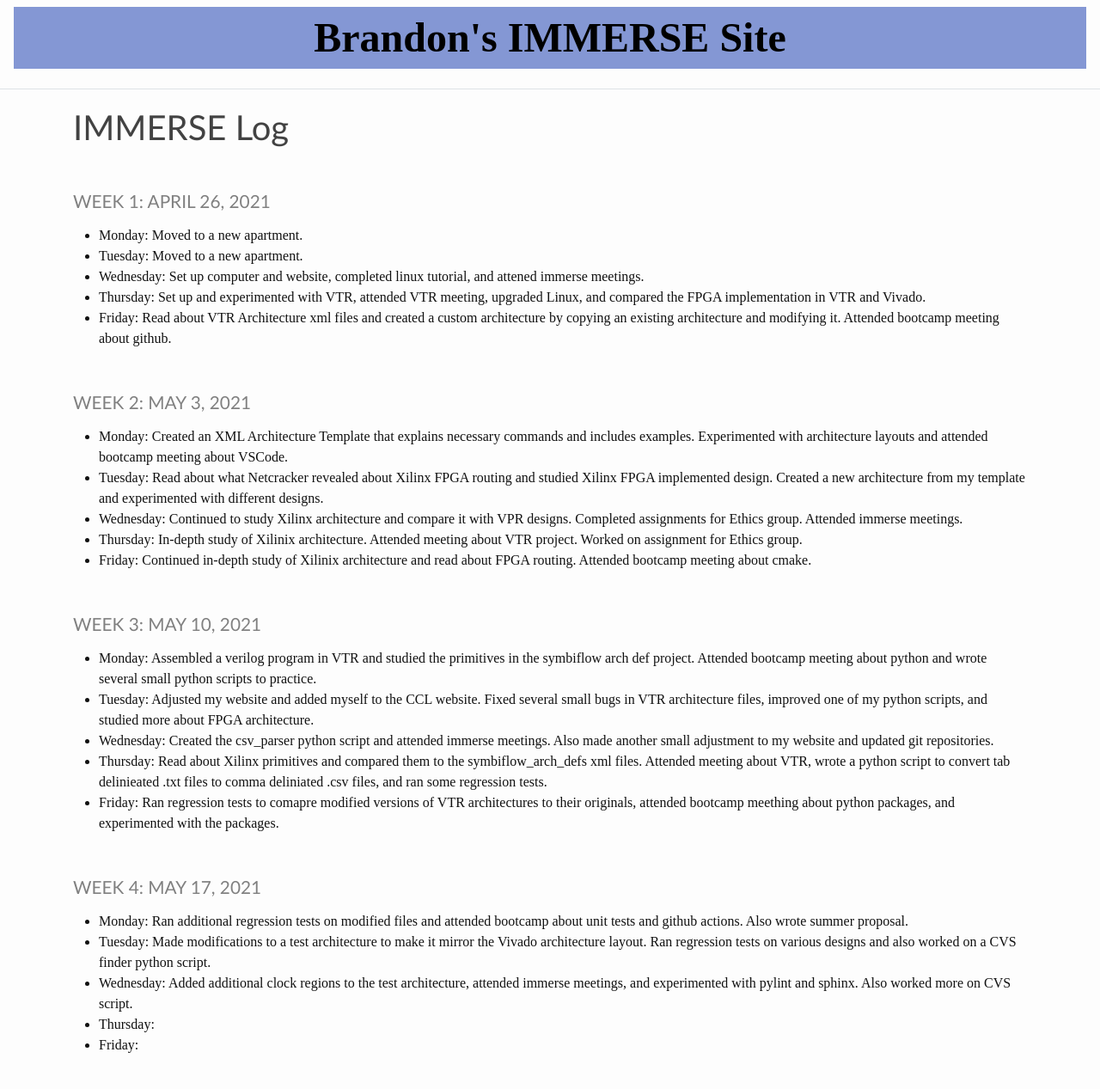
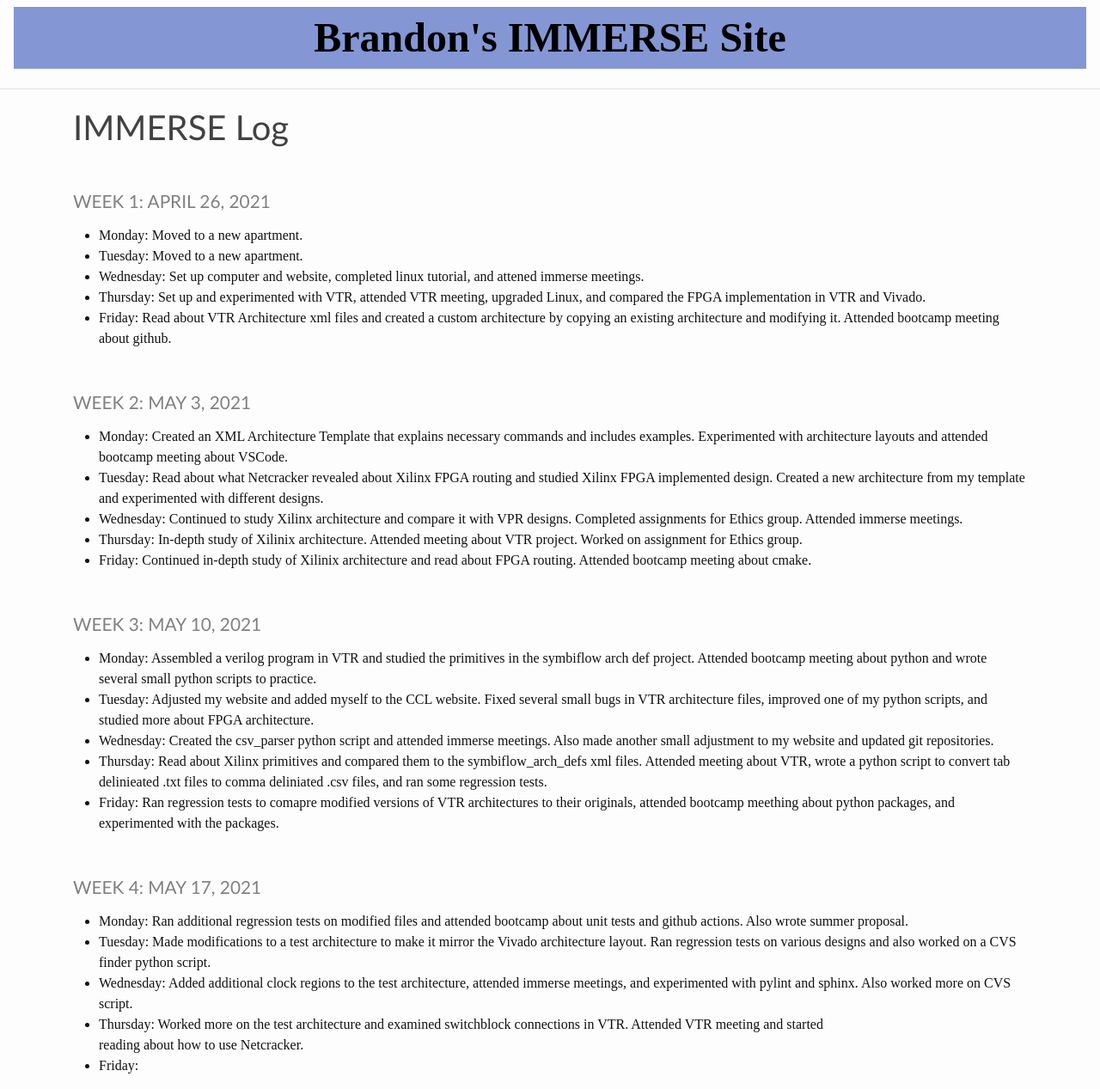
Before and after one commit to heinerb1/heinerb1.github.io, a Jekyll site: the page built from _pages/log.md, in a window 1280 px wide. Shown: the whole page at 86% size. Built offline with Jekyll 4.4.1, drawn with Linux system fonts in a browser that asks for light colours; before the commit the page ends 1243 px from its top, so only the background shows below that.

Commit message:
5/20 Update

```diff
--- a/_pages/log.md
+++ b/_pages/log.md
@@ -47,5 +47,6 @@ title: IMMERSE Log
                various designs and also worked on a CVS finder python script.
 * **Wednesday**: Added additional clock regions to the test architecture, attended immerse meetings, and experimented with pylint and
                  sphinx. Also worked more on CVS script.
-* **Thursday**:
+* **Thursday**: Worked more on the test architecture and examined switchblock connections in VTR. Attended VTR meeting and started
+                reading about how to use Netcracker.
 * **Friday**:
```
